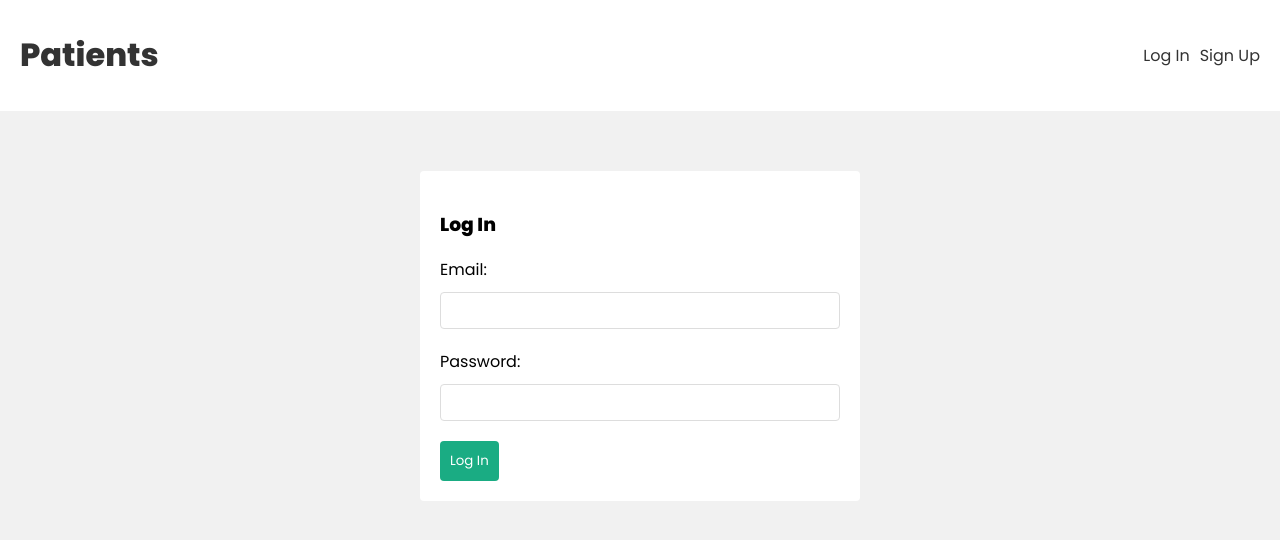
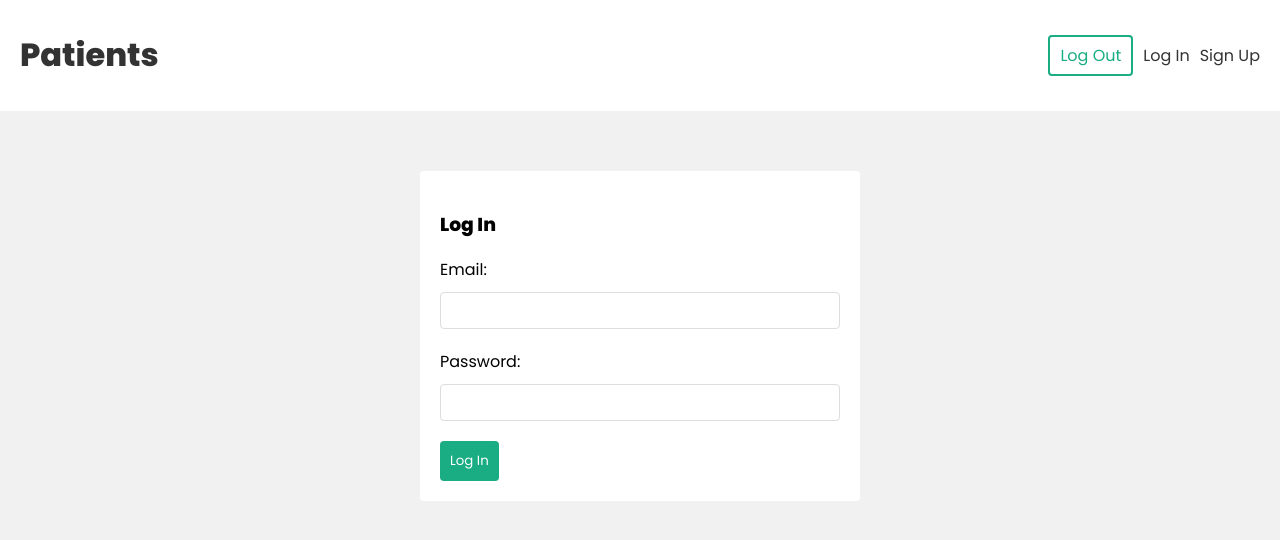
Before and after one commit to levinciii/bin-dcas, a React (Create React App) app: page /login in a window 1280 px wide. Shown: the top 540 px of the page. Built offline with nearby package versions, Linux system fonts and the light colour scheme.

Commit message:
Add useLogOut,js, Update index.css, and Add LogOut Button
- create useLogOut hook in order to remove the token was created during login.
- update the index.css for the new logout button and added it into the navbar.

```diff
--- a/src/components/Navbar.js
+++ b/src/components/Navbar.js
@@ -1,12 +1,21 @@
 import { Link } from 'react-router-dom'
+import { useLogOut } from '../hooks/useLogOut'
 
 const Navbar = () => {
+    const { logout } = useLogOut()
+
+    const handleClick = () => {
+        logout()
+    }
 
     return (
         <header>
             <div className="container">
                 <Link to="/"><h1>Patients</h1></Link>
                 <nav>
+                    <div>
+                        <button onClick={handleClick}>Log Out</button>
+                    </div>
                     <div>
                         <Link to="/login">Log In</Link>
                         <Link to="/signup">Sign Up</Link>
--- /dev/null
+++ b/src/hooks/useLogOut.js
@@ -0,0 +1,14 @@
+import { useAuthContext } from './useAuthContext'
+
+export const useLogOut = () => {
+    const { dispatch } = useAuthContext()
+
+    const logout = () => {
+        // Remove User from Storage
+        localStorage.removeItem('user')
+        // Dispatch LogOut Action
+        dispatch({type: 'LOGOUT'})
+    }
+
+    return { logout }
+}
--- a/src/index.css
+++ b/src/index.css
@@ -124,6 +124,17 @@
   margin-left: 10px;
 }
 
+nav button {
+  background: #fff;
+  color: var(--primary);
+  border: 2px solid var(--primary);
+  padding: 6px 10px;
+  border-radius: 4px;
+  font-family: "Poppins";
+  cursor: pointer;
+  font-size: 1em;
+}
+
 /* auth forms */
 form.signup, form.login {
   max-width: 400px;
```
